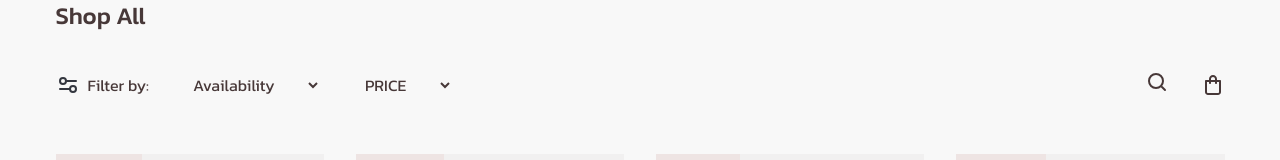
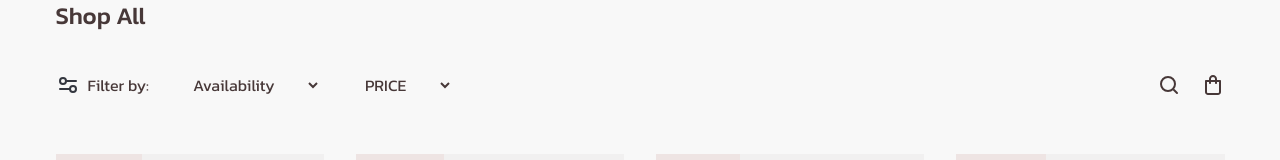
Before and after one commit to kleenpulse/timbu, a Next.js app: page / in a window 1280 px wide. Shown: the part 413-573 px from the top of the page. Built offline with nearby package versions, Linux system fonts and the light colour scheme.

Commit message:
fix: alignment

```diff
--- a/components/navigation/search-and-cart.tsx
+++ b/components/navigation/search-and-cart.tsx
@@ -13,7 +13,7 @@ const SearchAndCart = ({
 	has_search?: boolean;
 }) => {
 	return (
-		<div className={cn("flex items-center gap-x-4 sm:gap-x-8", className)}>
+		<div className={cn("flex items-center gap-x-4 sm:gap-x-5", className)}>
 			{has_search && <SearchInput />}
 
 			<CartButton />
--- a/components/shared/search-input.tsx
+++ b/components/shared/search-input.tsx
@@ -9,7 +9,7 @@ const SearchInput = (props: Props) => {
 	const { updateSearchTerm, updateShowSearch, show_search, searchTerm } =
 		useSearch();
 	return (
-		<div className="relative overflow-hidden">
+		<div className=" overflow-hidden  flex items-center">
 			<AnimatePresence>
 				{show_search ? (
 					<motion.div
@@ -37,7 +37,7 @@ const SearchInput = (props: Props) => {
 					</motion.div>
 				) : (
 					<button onClick={() => updateShowSearch(true)}>
-						<SearchIcon />
+						<SearchIcon className="size-5 md:size-6" />
 					</button>
 				)}
 			</AnimatePresence>
```
